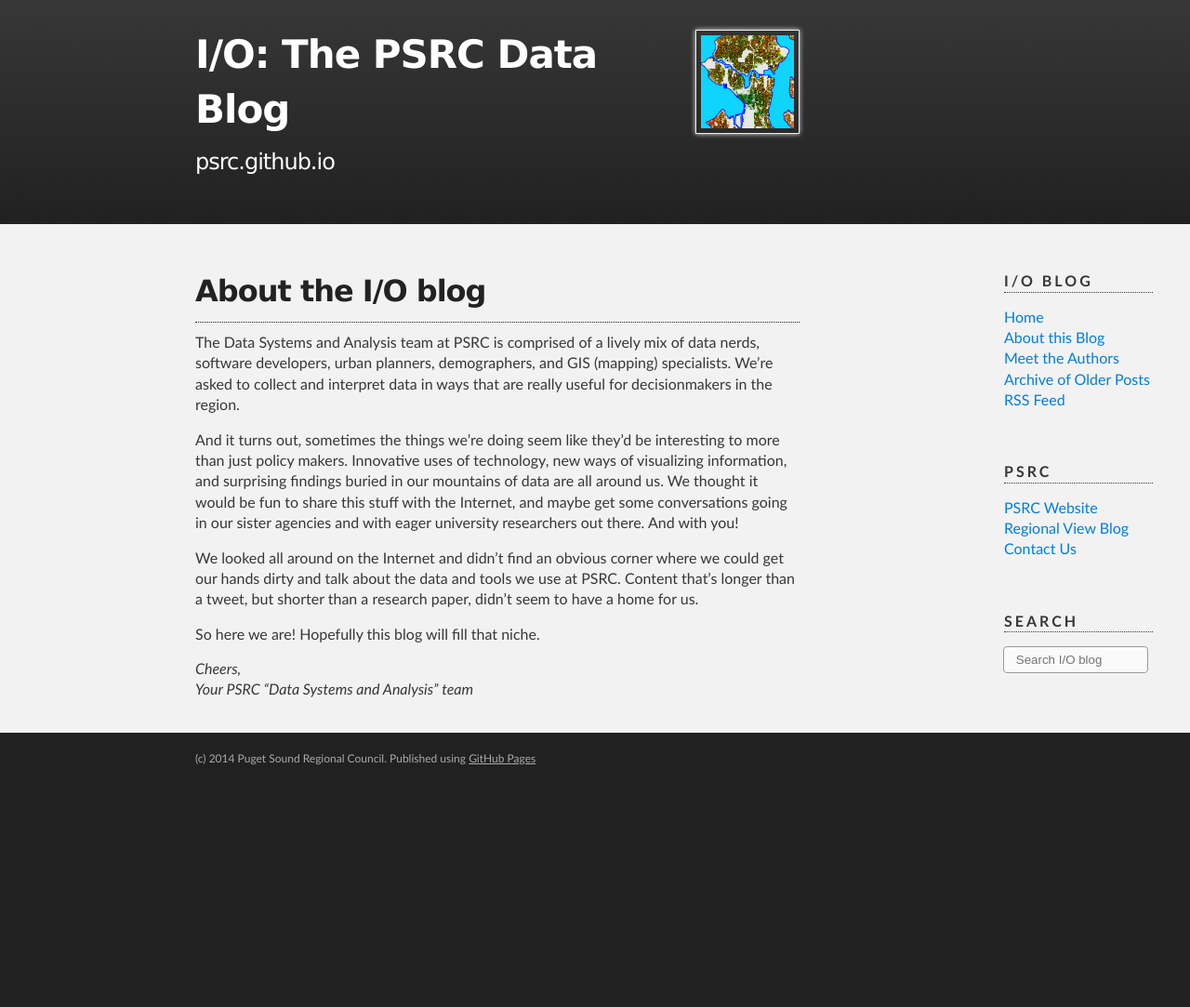
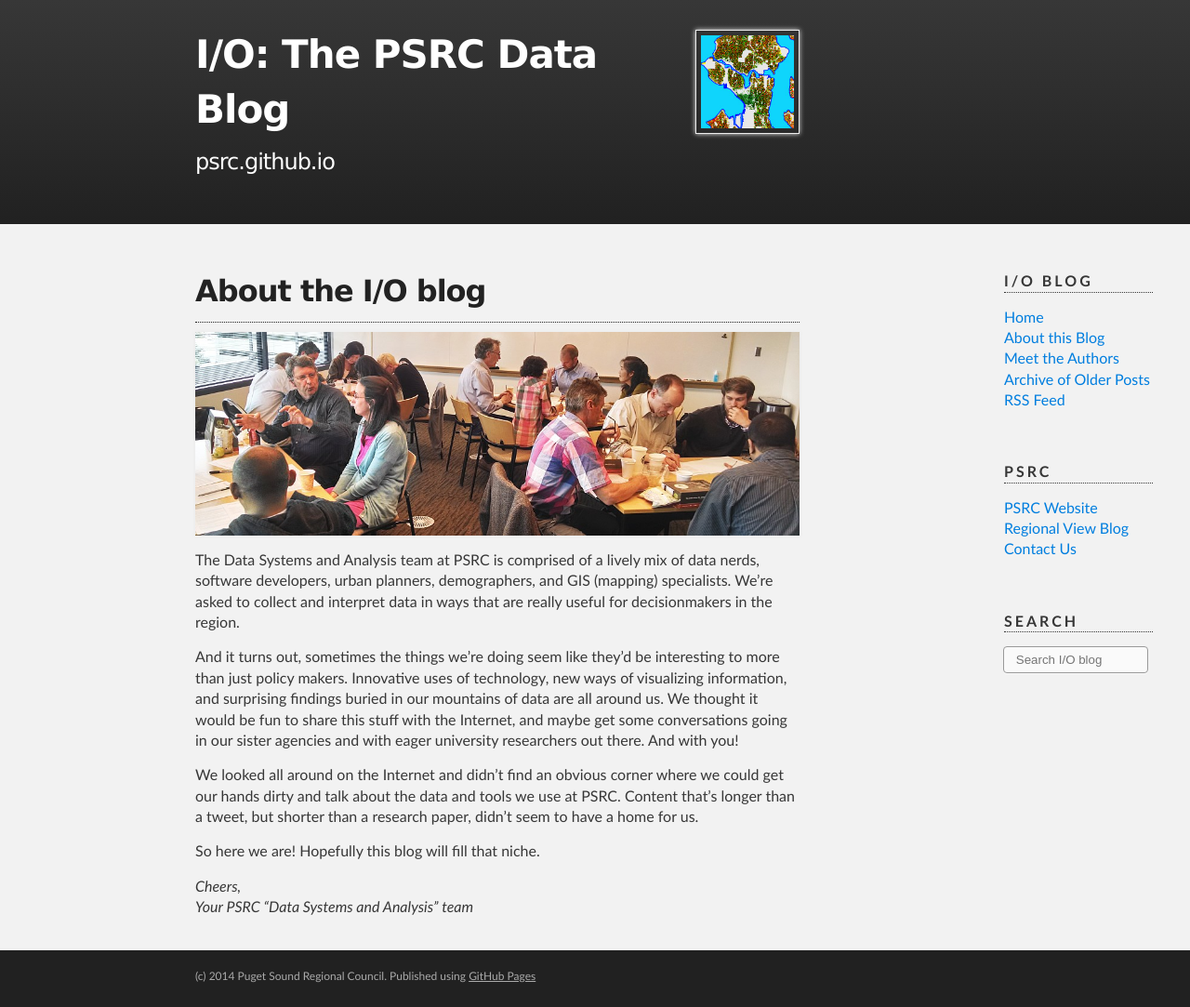
Before and after one commit to psrc/psrc.github.io, a Jekyll site: the page built from about.md, in a window 1280 px wide. Shown: the whole page at 93% size. Built offline with Jekyll 4.4.1, drawn with Linux system fonts in a browser that asks for light colours; before the commit the page ends 900 px from its top, so only the background shows below that.

Commit message:
Add team pic to "About Blog"

```diff
--- a/about.md
+++ b/about.md
@@ -4,6 +4,8 @@ title: About I/O
 ---
 
 ## About the I/O blog
+
+<img src="/images/dsa-team.jpg" alt="DSA Team" width="100%" />
 
 The Data Systems and Analysis team at PSRC is comprised of a lively mix of data nerds, software developers, urban planners, demographers, and GIS (mapping) specialists. We're asked to collect and interpret data in ways that are really useful for decisionmakers in the region.
 
```
Also changed, not shown: images/dsa-team.jpg (added).
